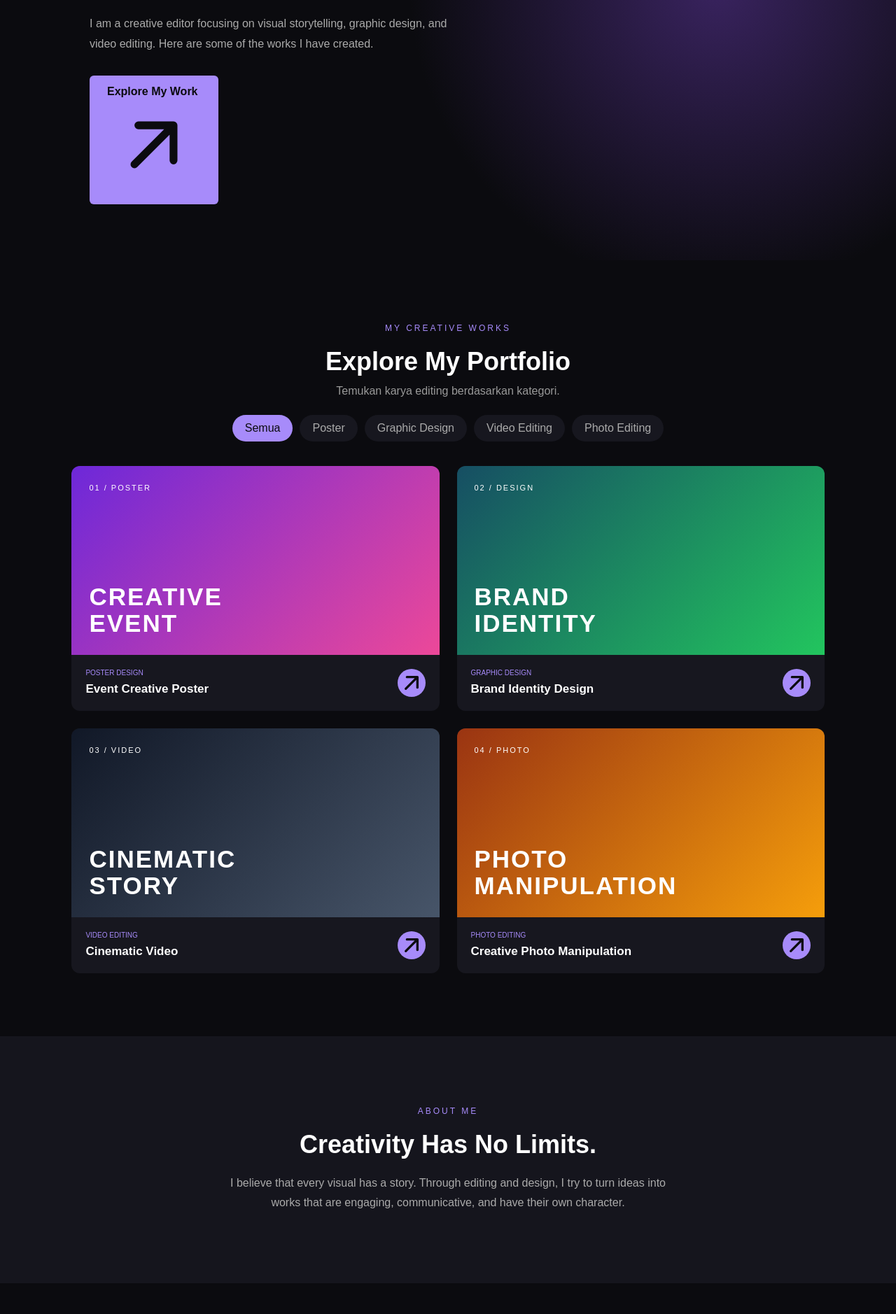
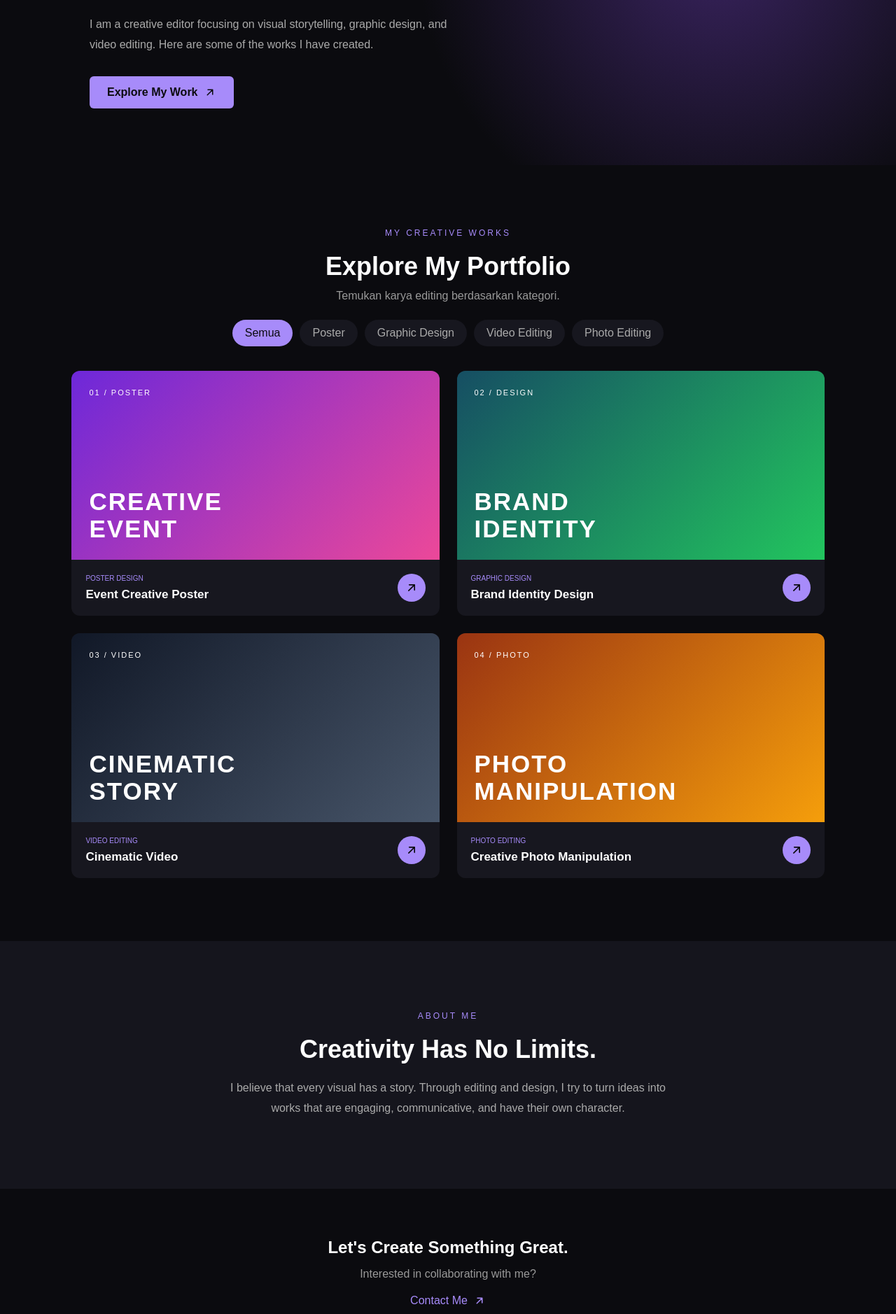
Before and after one commit to char124-stack/charity23, a plain HTML site: page index.html in a window 1280 px wide. Shown: the part 362-2240 px from the top of the page at 70% size. Drawn offline with Linux system fonts and the light colour scheme; files whose address does not match are found by name.

Commit message:
Update style.css

```diff
--- a/css/style.css
+++ b/css/style.css
@@ -456,3 +456,47 @@ footer a {
 .filter::after {
     display: none;
 }
+
+
+/* =================================
+   SVG ARROW ICON
+   FIX IPHONE & DESKTOP
+================================= */
+
+.arrow-icon {
+    display: inline-block;
+    width: 18px;
+    height: 18px;
+    flex-shrink: 0;
+    vertical-align: middle;
+}
+
+/* EXPLORE BUTTON */
+.main-button {
+    display: inline-flex;
+    align-items: center;
+    gap: 8px;
+}
+
+/* PROJECT DETAIL BUTTON */
+.detail-button {
+    display: flex;
+    justify-content: center;
+    align-items: center;
+    width: 40px;
+    height: 40px;
+    padding: 0;
+}
+
+.detail-button .arrow-icon {
+    display: block;
+    width: 20px;
+    height: 20px;
+}
+
+/* CONTACT BUTTON */
+footer > a {
+    display: inline-flex;
+    align-items: center;
+    gap: 8px;
+}
```
